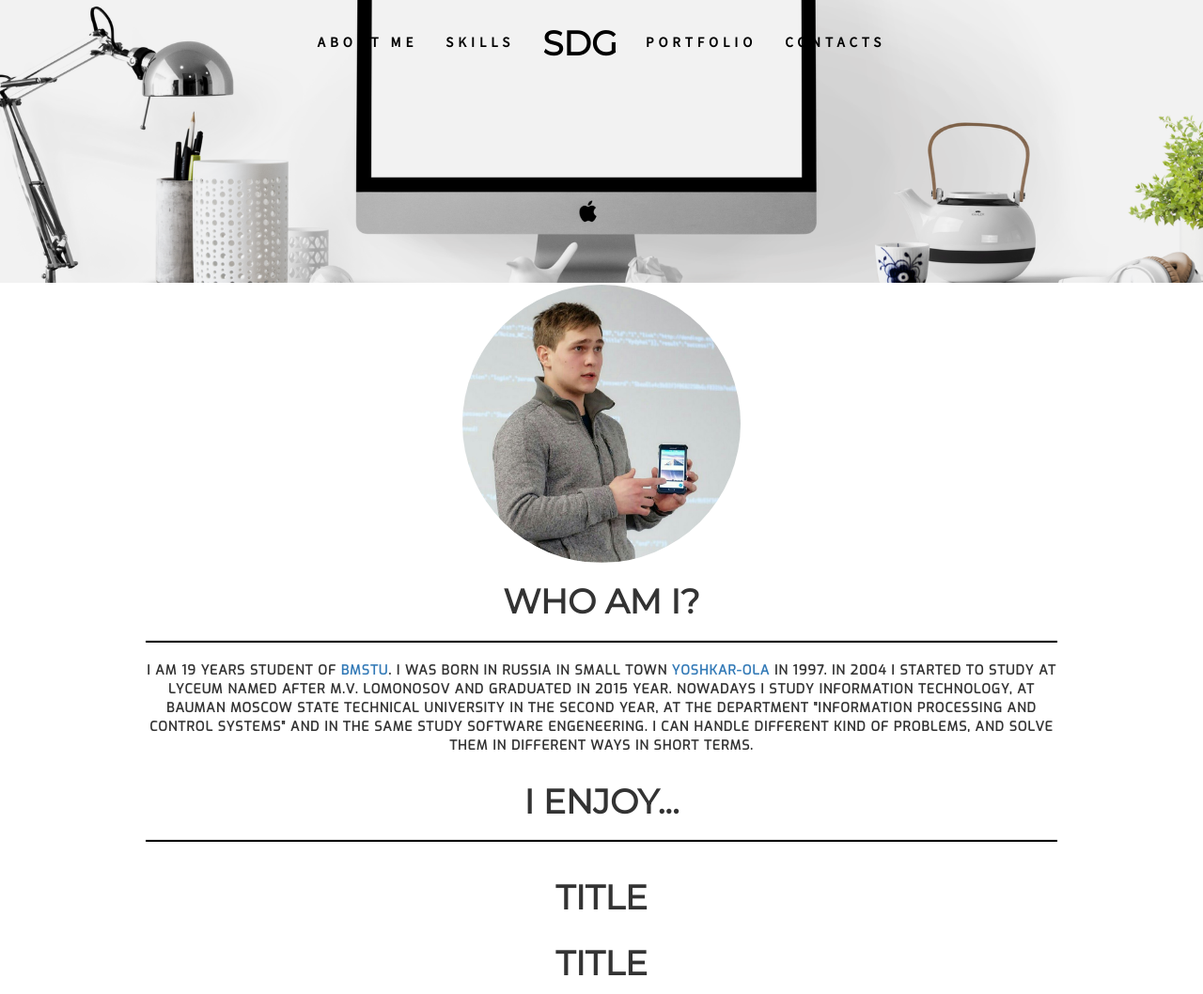
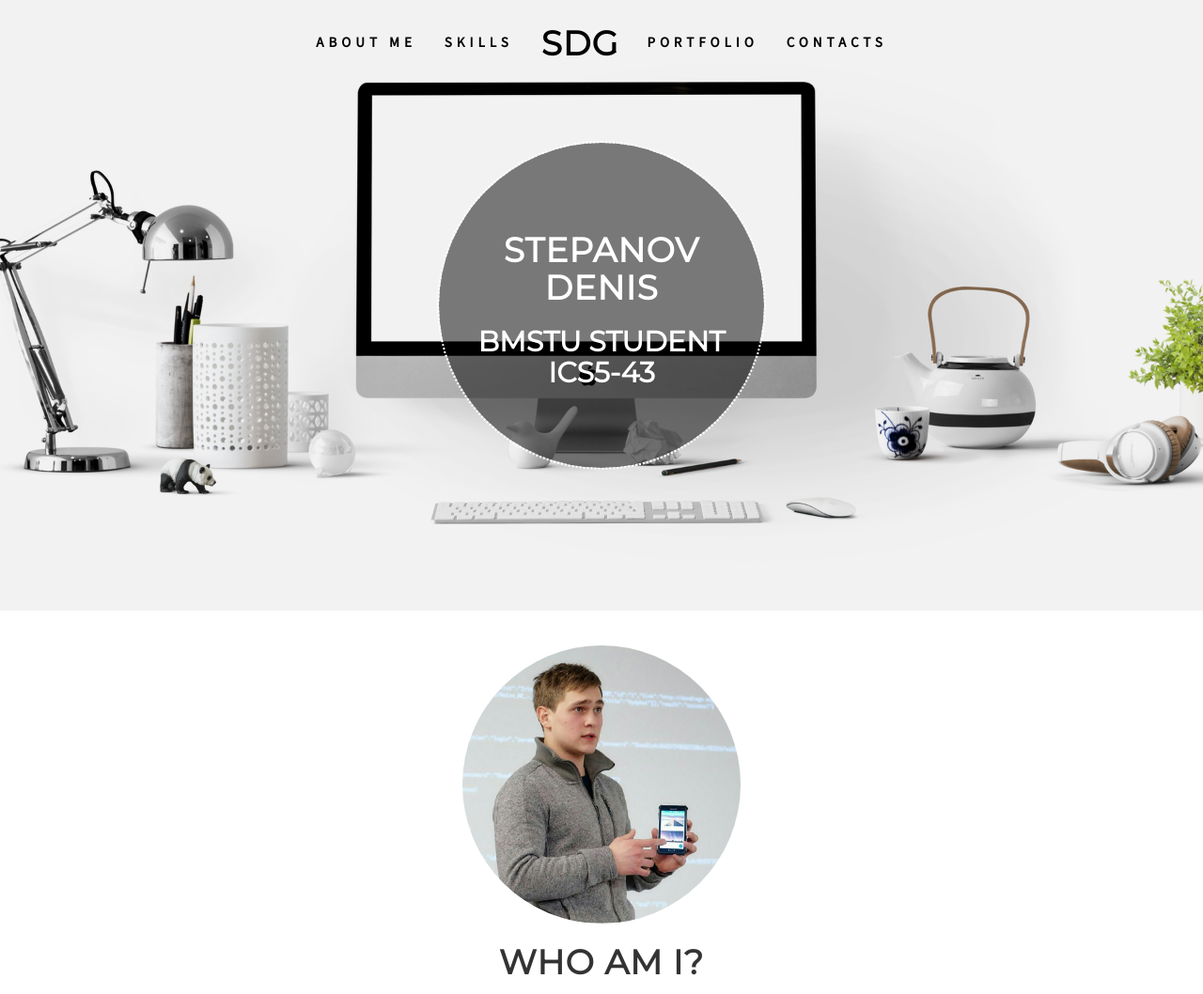
Before and after one commit to dondiego4697/MySite, a plain HTML site: page pages/index.html in a window 1280 px wide. Shown: the top 1058 px of the page at 94% size. Drawn offline with Linux system fonts and the light colour scheme.

Commit message:
try design 2

```diff
--- a/pages/index.html
+++ b/pages/index.html
@@ -38,7 +38,7 @@
             <div class="collapse navbar-collapse navbar-ex1-collapse navbar-center-item">
                 <ul class="nav navbar-nav">
                     <li>
-                        <a class="page-scroll nav-item" href="#about">About me</a>
+                        <a class="page-scroll nav-item center" href="#about">About me</a>
                     </li>
                     <li>
                         <a class="page-scroll nav-item" href="#skills">Skills</a>
@@ -65,7 +65,12 @@
         <div class="row" style="margin-top: 150px; margin-bottom: 150px">
             <div class="col-sm-3"></div>
             <div class="col-sm-6">
-
+                <div class="circle-text border shadow wrapper">
+                    <div class="cell">
+                        <h1 class="color-white">Stepanov Denis</h1>
+                        <h2 class="color-white">BMSTU student ICS5-43</h2>
+                    </div>
+                </div>
             </div>
             <div class="col-sm-3"></div>
         </div>
@@ -75,7 +80,7 @@
 <section id="about" class="about-section">
     <div class="container">
         <div class="row">
-            <div class="col-sm-12 center">
+            <div class="col-sm-12 center" style="padding-top: 35px">
                 <img src="../src/img/me2.jpg" width="300px" height="300px" alt="me" class="img-circle border2">
             </div>
         </div>
--- a/src/css/navbar.css
+++ b/src/css/navbar.css
@@ -1,4 +1,3 @@
-/*#F0FFF3 #C6F1E7 #70ACB1 #59606D*/
 .navbar-center-main{
     position: relative; float: right; right: 50%;
 }
@@ -7,13 +6,11 @@
 }
 
 .navbar-bg-color{
-    /*background-color: rgba(90, 217, 255, 0.55) !important;*/
     background-color: rgb(255, 255, 255) !important;
 }
 
 .navbar {
     font-family: 'Source Sans Pro', sans-serif;
-    /*background-color: rgba(255, 75, 85, 0.55);*/
     background-color: rgba(255, 246, 254, 0.0);
     border-color: rgba(255, 255, 255, 0);
     text-transform: uppercase;
@@ -91,7 +88,7 @@ ul > li >a:after {
 
 ul > li > a:hover:after,
 ul > li > a:focus:after {
-    width: 100%;
+    width: 95%;
 }
 
 ul > li > a:hover {
--- a/src/css/support.css
+++ b/src/css/support.css
@@ -5,7 +5,7 @@
 
 .cell {
     display: table-cell;
-    /*vertical-align: middle;*/
+    vertical-align: middle;
 }
 
 .border {
--- a/src/css/text.css
+++ b/src/css/text.css
@@ -3,7 +3,7 @@ h1{
     text-transform: uppercase;
     font-weight: 700;
     font-style: normal;
-    letter-spacing: 0px;
+    letter-spacing: 1px;
     width: auto;
     text-align: center;
 }
@@ -27,7 +27,7 @@ h3{
 }
 
 p{
-    font-family: 'Exo', sans-serif;
+    font-family: 'Source Sans Pro', sans-serif;
     font-weight: 700;
     text-transform: uppercase;
     font-style: normal;
@@ -36,7 +36,7 @@ p{
 }
 
 .center{
-    text-align: center;
+    text-align: center !important;
 }
 
 hr{
--- a/src/js/events.js
+++ b/src/js/events.js
@@ -14,7 +14,7 @@ $(document).ready(function () {
         event.preventDefault();
 
         var id = $(this).attr('href');
-        var top = $(id).offset().top;
+        var top = $(id).offset().top - 50;
 
         $('body,html').animate({scrollTop: top}, 500);
     });
```
